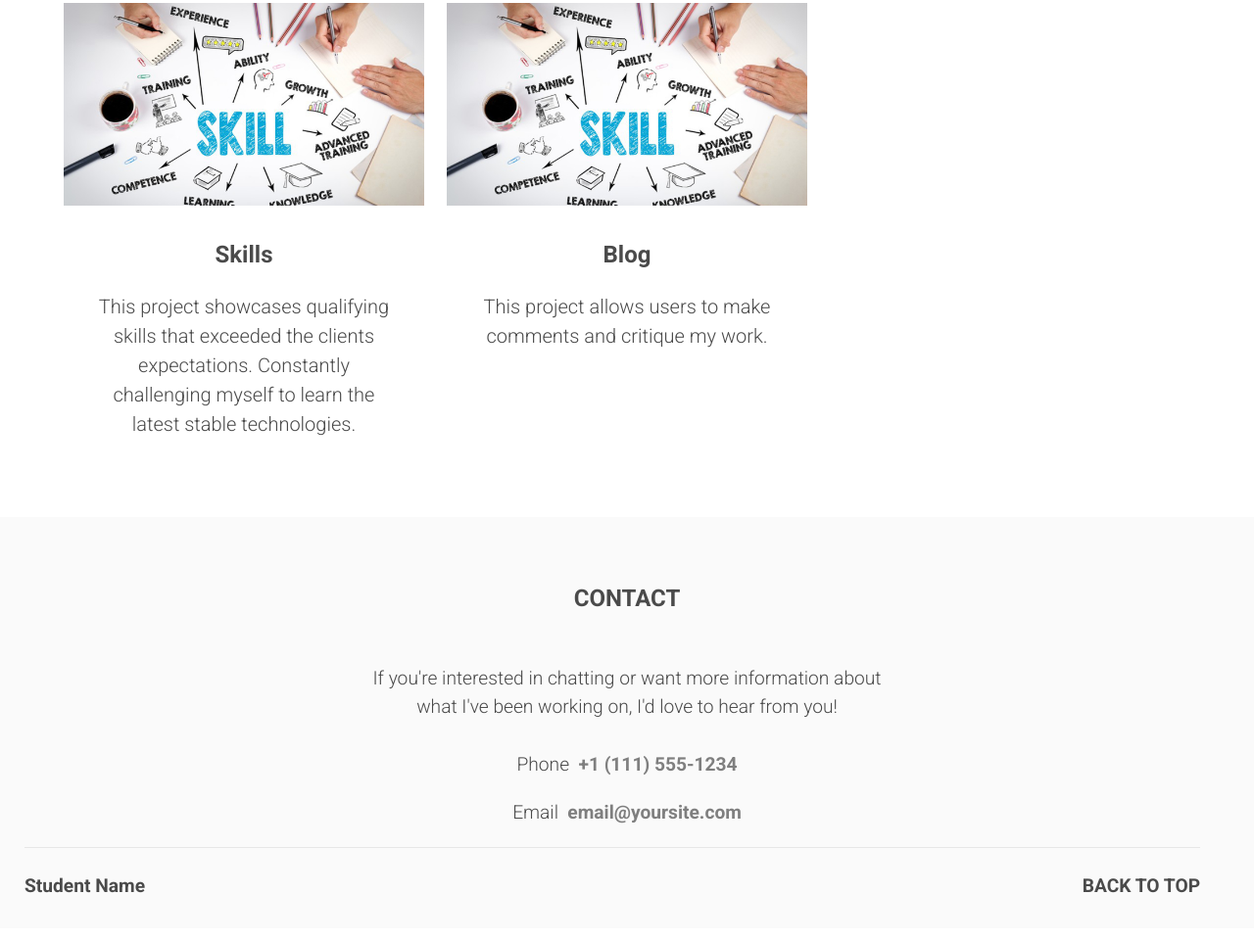
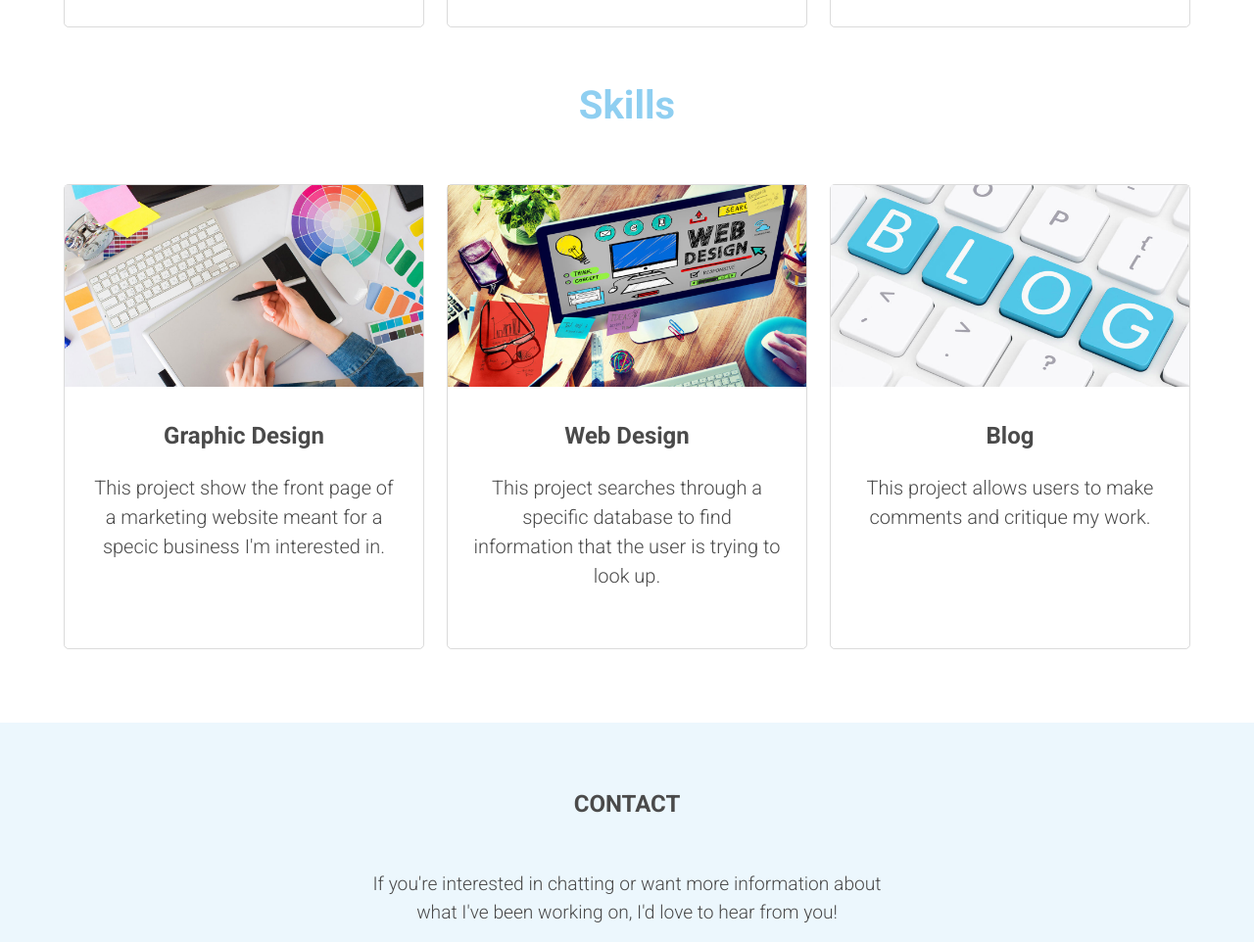
Before and after one commit to marcsanchez1/techdegree-project-2, a plain HTML site: page index.html in a window 1280 px wide. Shown: the part 1618-2580 px from the top of the page at 98% size. Drawn offline with Linux system fonts and the light colour scheme.

Commit message:
Updated element's colors

```diff
--- a/css/styles.css
+++ b/css/styles.css
@@ -23,7 +23,7 @@ a {
 ================================= */
 
 header {
-  background-color: #fafafa; /* change to #add8e6  */
+  background-color: #ecf7fd; /* change to #add8e6  */
   text-align: center;
   font-weight: 300;
   padding-bottom: 50px;
@@ -90,15 +90,22 @@ nav li a {
             MAIN SECTION
 ================================= */
 
-.portfolio-heading {
+.h2-heading {
   text-align: center;
   padding: 50px 0;
   font-size: 2.5rem;
+  color: #8fcff1;
 }
 
 .main-container {
   padding: 0 1.5625rem;;
   text-align: center;
+}
+
+.multi-column {
+  border: 1px solid rgba(74, 74, 74, .2);
+  margin-bottom: 25px;
+  border-radius: 5px;
 }
 
 .section-img {
@@ -115,9 +122,14 @@ nav li a {
   font-size: 1.25rem;
 }
 
+#skills {
+  margin-top: -25px;
+}
+
 .main-footer {
-  background-color: #fafafa;
+  background-color: #ecf7fd;
   padding: 65px 25px 20px;
+  margin-top: 50px;
   font-size: 1.2em;
 }
 
@@ -146,11 +158,9 @@ nav li a {
 }
 
 .bottom-footer {
-  display: inline-block;
   width: 100%;
-  margin-top: 50px;
   padding-top: 25px;
-  border-top: 1px solid #e7e7e7;
+  border-top: 1px solid rgba(74, 74, 74, .3);
   color: #4a4a4a;
   font-weight: 700;
 }
@@ -183,7 +193,7 @@ nav li a {
   }
 
   nav li a:hover {
-    color: #FFF;
+    color: #fff;
     transition: .25s ease-in-out;
   }
 
@@ -216,10 +226,6 @@ nav li a {
     margin: 0 auto;
   }
 
-  .main-footer {
-    margin-top: 50px;
-  }
-
   .contact-footer-text p {
     /* margin-left: 5%; */
     /* margin-right: 5%; */
@@ -238,6 +244,10 @@ nav li a {
 
   .multi-column {
     height: 475px;
+  }
+
+  .contact {
+    margin-bottom: 50px;
   }
 
 }
@@ -271,99 +281,3 @@ nav li a {
     padding: 0 0 0 22px;
   }
 }
-
-
-
-/* @media (min-width: 768px) {
-
-  nav li {
-    display: inline-block;
-    background: none;
-    border: none;
-    padding: 0 15px;
-  }
-
-  nav li a:hover {
-    color: #7f7f7f;
-    transition: .25s ease-in-out;
-  }
-
-  .profile {
-    max-width: 1200px;
-    margin: 0 auto;
-  }
-
-  .profile-img {
-    width: 40%;
-    float: right;
-    margin: 0;
-  }
-
-  .profile-img img {
-    width: 100%;
-  }
-
-  .profile-intro {
-    width: 55%;
-    float: left;
-    margin: 0 5% 0 0;
-    text-align: left;
-  }
-
-  .section-text {
-  padding: 0 30px;
-  }
-
-  .contact {
-    width: 80%;
-  }
-
-  .multi-column {
-    width: 48%;
-    float: left;
-  }
-
-  .multi-column:nth-of-type(2n) {
-    margin-left: 4%;
-  }
-}
-
-@media (min-width: 1024px) {
-
-  .main-nav {
-    max-width: 1200px;
-    margin: 0 auto;
-    padding-top: 57px;
-  }
-
-  header h1 {
-    float: left;
-    padding: 0 0 0 22px;
-  }
-
-  nav {
-    float: right;
-  }
-
-  nav li {
-    padding-top: 8px;
-  }
-
-  .section-text {
-    padding-left: 10px;
-    }
-
-  .multi-column:nth-of-type(2n) {
-    margin-left: 0;
-  }
-
-  .multi-column {
-    width: 32%;
-    float: left;
-  }
-
-  .multi-column:nth-of-type(3n + 0),
-  .multi-column:nth-of-type(3n - 1) {
-    margin-left: 2%;
-  }
-} */
--- a/index.html
+++ b/index.html
@@ -17,6 +17,7 @@
         <ul>
           <li><a href="index.html">Home</a></li>
           <li><a href="#portfolio">Porfolio</a></li>
+          <li><a href="#skills">Skills</a></li>
           <li><a href="#contact">Contact</a></li>
         </ul>
       </nav>
@@ -32,13 +33,19 @@
   </header>
 
   <!-- ============ Main Section ============ -->
-  <h2 class="portfolio-heading" id="portfolio">Portfolio</h2>
+
+  <!-- ================================
+                PORTFOLIO
+  ==================================== -->
+  <div id="portfolio">
+    <h2 class="h2-heading">Portfolio</h2>
   <main class="main-container clearfix">
     <!-- MARKETING -->
     <section class="marketing multi-column">
       <img class="section-img" src="images/portfolio-1.png" alt="Portfolio image">
         <h3 class="section-title">Marketing Page</h3>
         <p class="section-text">This project show the front page of a marketing website meant for a specic business I'm interested in.</p>
+
     </section>
 
     <!-- SEARCH -->
@@ -75,21 +82,37 @@
         <h3 class="section-title">Calculator</h3>
           <p class="section-text">This project Someone can enter in the numbers they want, and press the big blue button and get the result.</p>
     </section>
+  </main>
+  </div>
 
-    <!-- Skills -->
-    <section class="calculator multi-column">
-      <img class="section-img" src="images/portfolio-7.jpg" alt="Skills image">
-        <h3 class="section-title">Skills</h3>
-          <p class="section-text">This project showcases qualifying skills that exceeded the clients expectations. Constantly challenging myself to learn the latest stable technologies.</p>
+  <!-- ================================
+                SKILLS
+  ==================================== -->
+  <div id="skills">
+    <h2 class="h2-heading" id="portfolio">Skills</h2>
+    <main class="main-container clearfix">
+      <!-- Graphic Design -->
+      <section class="marketing multi-column">
+        <img class="section-img" src="images/portfolio-9.JPG" alt="Graphic Design image">
+          <h3 class="section-title">Graphic Design</h3>
+            <p class="section-text">This project show the front page of a marketing website meant for a specic business I'm interested in.</p>
+      </section>
+
+      <!-- Web Design -->
+      <section class="search multi-column">
+        <img class="section-img" src="images/portfolio-10.jpg" alt="Web Design image">
+          <h3 class="section-title">Web Design</h3>
+            <p class="section-text">This project searches through a specific database to find information that the user is trying to look up.</p>
       </section>
 
       <!-- Blog -->
       <section class="blog multi-column">
-      <img class="section-img" src="images/portfolio-7.jpg" alt="Blog image">
+        <img class="section-img" src="images/portfolio-8.jpg" alt="Blog image">
           <h3 class="section-title">Blog</h3>
             <p class="section-text">This project allows users to make comments and critique my work. </p>
       </section>
     </main>
+  </div>
 
   <!-- ============ FOOTER SECTION ============ -->
   <footer class="main-footer clearfix">
```
Also changed, not shown: images/portfolio-10.jpg (added), images/portfolio-8.jpg (added), images/portfolio-9.jpg (added). Lines whose indentation alone changed are shown as unchanged.
